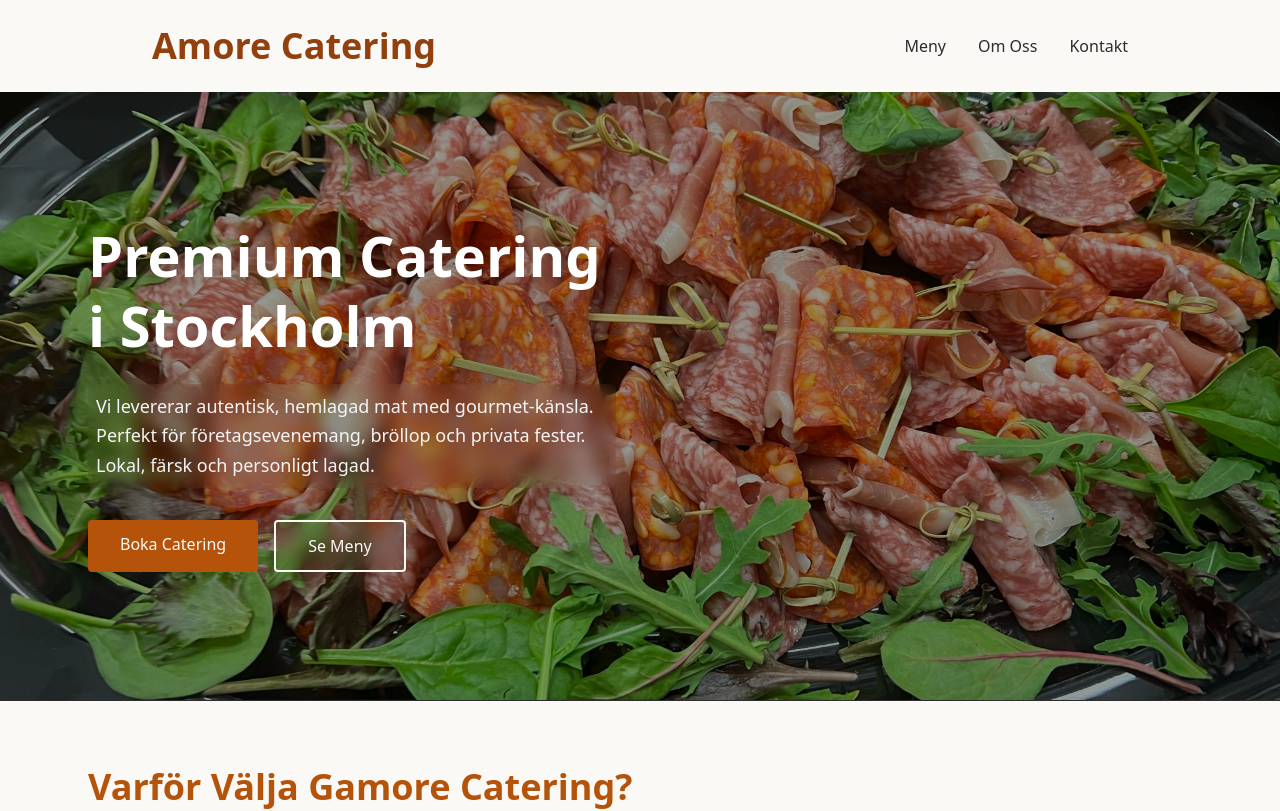
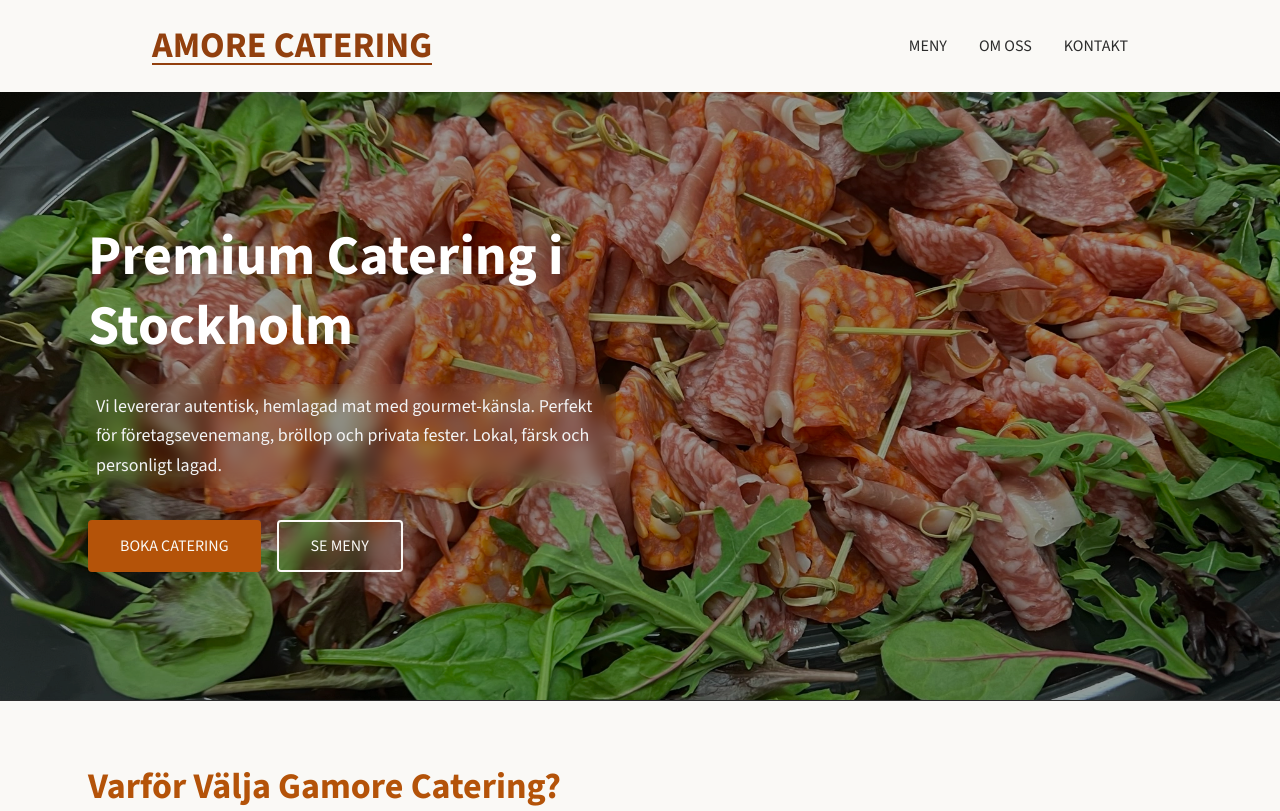
Before and after one commit to Egeeoz/gamoreCatering, a Next.js app: page / in a window 1280 px wide. Shown: the top 811 px of the page. Built offline with nearby package versions, Linux system fonts and the light colour scheme.

Commit message:
Update heading styles in nav and hero, change font

```diff
--- a/app/components/Footer.tsx
+++ b/app/components/Footer.tsx
@@ -25,15 +25,15 @@ export default function Footer() {
         <rect width="100%" height="100%" fill="url(#spike-pattern-footer)" />
       </svg>
       <section className="flex flex-col items-center gap-2 text-center">
-        <h2>CATERING PÅ HORNSTULL</h2>
+        <h2>CATERING I STOCKHOLM</h2>
         <p className="md:w-[60%] w-[90%] text-sm">
           Amore Catering, Premium catering tjänster i Stockholm. Hemlagad mat
-          med gourmet-känsla för alla tillfällen.
+          med gourmet känsla för alla tillfällen.
         </p>
       </section>
       <section className="flex flex-col gap-2 items-center">
         <h2>KONTAKTA OSS</h2>
-        <address className="*:not-italic text-center flex flex-col gap-1.5 *:hover:text-amber-light *:ease-in-out *:transition *:cursor-pointer">
+        <address className="*:not-italic text-center flex flex-col gap-1.5 *:hover:text-amber-light *:ease-in-out *:transition *:cursor-pointer *:w-fit *:mx-auto">
           <a
             className="address"
             href="https://www.google.com/maps/place/H%C3%B6galidsgatan+13B,+117+30+Stockholm/@59.3179318,18.030397,555m/data=!3m2!1e3!4b1!4m6!3m5!1s0x465f77c516626cd1:0xb5c0102197626147!8m2!3d59.3179291!4d18.0329719!16s%2Fg%2F11csj91byp?entry=ttu&g_ep=EgoyMDI2MDMxMC4wIKXMDSoASAFQAw%3D%3D"
@@ -45,9 +45,6 @@ export default function Footer() {
 
           <a className="email" href="mailto:info@gamore.se">
             info@gamore.se
-          </a>
-          <a className="phone" href="tel:+46707961666">
-            070 796 16 66
           </a>
           <a className="phone" href="tel:+08304270">
             08 30 42 70
--- a/app/components/Hero.tsx
+++ b/app/components/Hero.tsx
@@ -56,10 +56,10 @@ export default function Hero() {
               för företagsevenemang, bröllop och privata fester. Lokal, färsk
               och personligt lagad.
             </p>
-            <div className="flex flex-col sm:flex-row gap-4 [&_a]:hover:-translate-y-2 [&_a]:transition-all [&_a]:duration-300 [&_a]:rounded [&_a]:px-6 [&_a]:md:px-8 [&_a]:py-2 [&_a]:md:py-3">
+            <div className="flex flex-col sm:flex-row gap-4 [&_a]:hover:-translate-y-2 [&_a]:transition-all [&_a]:duration-300 [&_a]:rounded [&_a]:px-6 [&_a]:md:px-8 [&_a]:py-2 [&_a]:md:py-3 [&_a]:uppercase">
               <Link
                 href="#kontakt"
-                className="bg-accent text-background font-medium text-center md:text-left"
+                className="bg-accent text-background font-medium text-center md:text-left flex items-center"
                 onClick={() => handleClick('#kontakt')}
               >
                 Boka Catering
--- a/app/components/Nav.tsx
+++ b/app/components/Nav.tsx
@@ -41,11 +41,11 @@ export default function Nav() {
     >
       <nav className="flex flex-col md:flex-row items-center justify-between md:gap-8 px-4 md:px-6 py-4 md:w-[80%] h-full mx-auto">
         <div>
-          <h2 className="text-lg md:text-2xl font-bold leading-none text-title">
+          <h2 className="text-lg md:text-2xl font-bold leading-none text-title uppercase border-b-2">
             Amore Catering
           </h2>
         </div>
-        <div className="flex gap-4 md:gap-8 text-foreground text-sm md:text-base mt-2 md:mt-0 [&_a]:hover:text-accent [&_a]:hover:border-b-accent [&_a]:border-b-transparent [&_a]:border-b-[1.5px] [&_a]:transition-colors [&_a]:duration-300">
+        <div className="flex gap-4 md:gap-8 text-foreground text-sm md:text-base mt-2 md:mt-0 [&_a]:hover:text-accent [&_a]:hover:border-b-accent [&_a]:border-b-transparent [&_a]:border-b-[1.5px] [&_a]:transition-colors [&_a]:duration-300 [&_a]:uppercase">
           <Link href="#meny" onClick={() => handleLinkClick('#meny')}>
             Meny
           </Link>
--- a/app/layout.tsx
+++ b/app/layout.tsx
@@ -2,18 +2,10 @@ import Nav from './components/Nav';
 import Footer from './components/Footer';
 
 import type { Metadata } from 'next';
-import { Geist, Geist_Mono } from 'next/font/google';
+import { Source_Sans_3, Indie_Flower } from 'next/font/google';
 import './globals.css';
 
-const geistSans = Geist({
-  variable: '--font-geist-sans',
-  subsets: ['latin'],
-});
-
-const geistMono = Geist_Mono({
-  variable: '--font-geist-mono',
-  subsets: ['latin'],
-});
+const sourceSans3 = Source_Sans_3({});
 
 export const metadata: Metadata = {
   title: 'Gamore Catering | Premium Catering Stockholm | Hemlagat & Gourmet',
@@ -42,7 +34,7 @@ export default function RootLayout({
   return (
     <html lang="sv">
       <body
-        className={`${geistSans.variable} ${geistMono.variable} antialiased bg-background text-foreground`}
+        className={`${sourceSans3.className} antialiased bg-background text-foreground`}
       >
         <main>
           <Nav />
```
